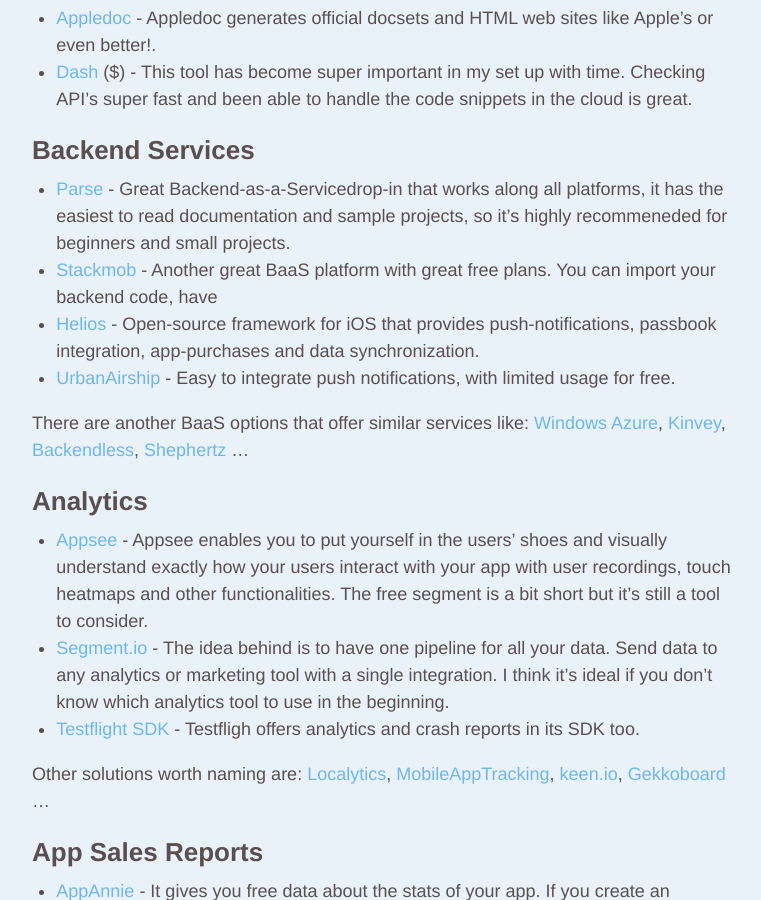
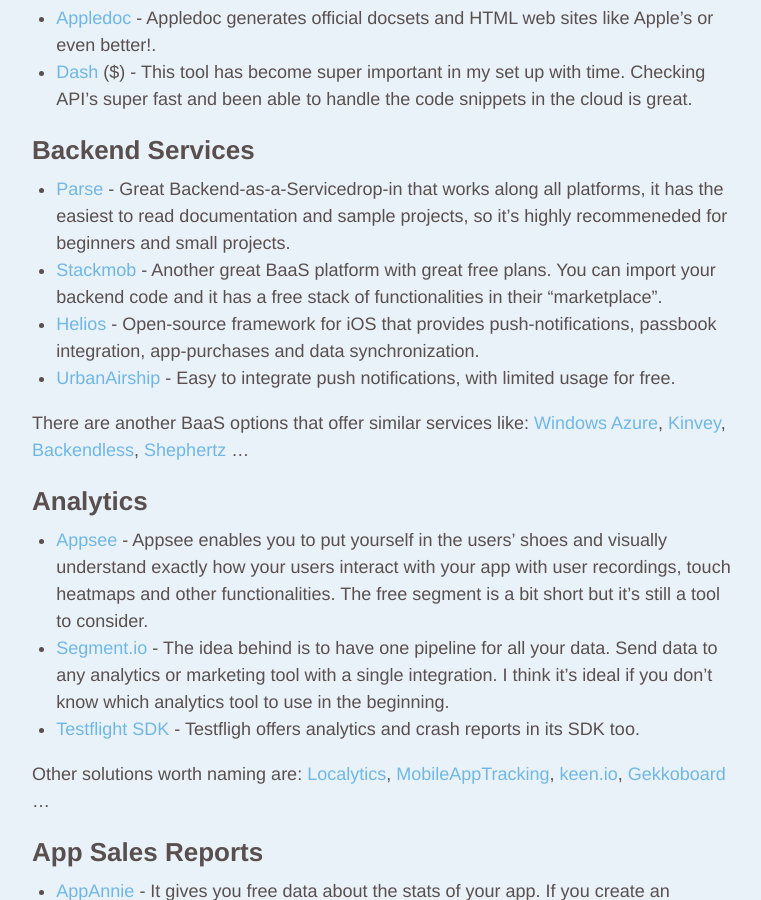
Before and after one commit to EdSancha/edsancha.github.io, a Jekyll site: the page built from blog/_posts/2014-02-03-whats-in-my-iOS-toolbox-2.markdown, in a window 1280 px wide and 900 px high, scrolled down 1894 px. Shown: the whole window, without its empty margins (258-1019 px from the left). Built offline with Jekyll 4.4.1, drawn with Linux system fonts in a browser that asks for light colours; Markdown is read by kramdown in place of the engine named in the settings; comment, search, counter and statistics services are not loaded.

Commit message:
Fixed some typos.

```diff
--- a/blog/_posts/2014-02-03-whats-in-my-iOS-toolbox-2.markdown
+++ b/blog/_posts/2014-02-03-whats-in-my-iOS-toolbox-2.markdown
@@ -80,7 +80,7 @@
 ## Backend Services
 
 - [Parse][parse] - Great Backend-as-a-Servicedrop-in that works along all platforms, it has the easiest to read documentation and sample projects, so it's highly recommeneded for beginners and small projects.
-- [Stackmob][stackmob] - Another great BaaS platform with great free plans. You can import your backend code, have
+- [Stackmob][stackmob] - Another great BaaS platform with great free plans. You can import your backend code and it has a free stack of functionalities in their "marketplace".
 - [Helios][helios] - Open-source framework for iOS that provides push-notifications, passbook integration, app-purchases and data synchronization.
 - [UrbanAirship][urban] - Easy to integrate push notifications, with limited usage for free.
 
--- a/index.html
+++ b/index.html
@@ -19,7 +19,7 @@
             I work at <a href="http://www.eversnapapp.com" target="_blank">Eversnap</a> as Lead iOS Developer, a photo and video sharing startup in Sunnyvale.
     </p>
     <p>
-            Previously I worked as iOS Developer in <a href="http://www.goldengekko.com" target="_blank">Golden Gekko</a>, for two years. I alo have a broad experience in Java and .NET.
+            Previously I worked as iOS Developer in <a href="http://www.goldengekko.com" target="_blank">Golden Gekko</a>, for two years. I also have a broad experience in Java and .NET.
             I've done backend and frontend development, programming, freelancing and consulting since high school. You can check out more details in my <a href="/work/">Work</a> page.
     </p>
 
```
